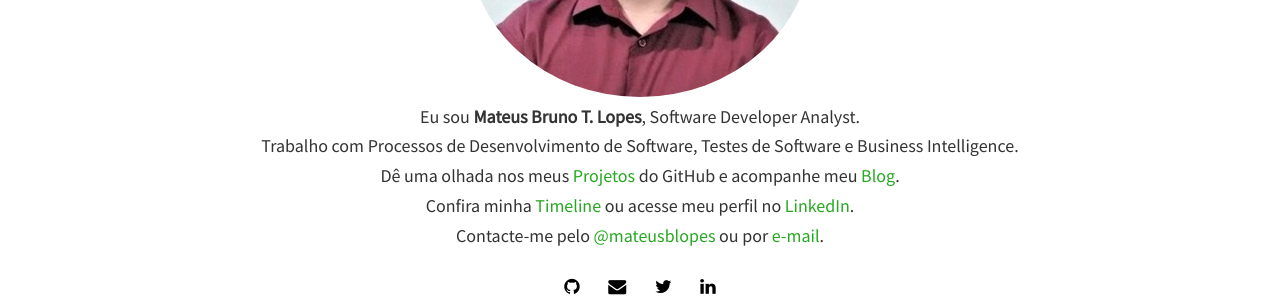
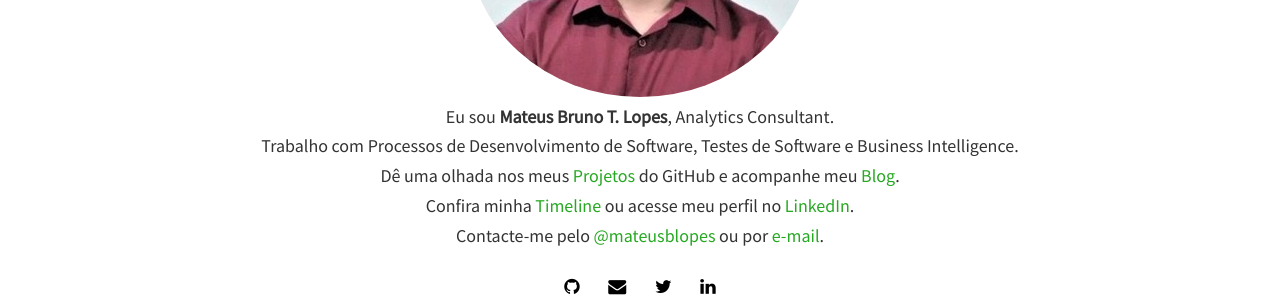
Before and after one commit to mateusbtlopes/mateusbtlopes.github.io, a Jekyll site: the page built from index.html, in a window 1280 px wide. Shown: the part 332-632 px from the top of the page. Built offline with Jekyll 4.4.1, drawn with Linux system fonts in a browser that asks for light colours; nearby versions of some CDN libraries; the list of posts is cut into pages by our own code.

Commit message:
Update home
Update home

```diff
--- a/index.html
+++ b/index.html
@@ -7,7 +7,7 @@ layout: home
 	  <div class="avatar">
 		<img class="img-circle" src="{{ site.baseurl }}/static/img/{{ site.avatar }}" alt="Responsive image">
 	  </div>
-	  <h4>Eu sou <strong>{{ site.author }}</strong>, Software Developer Analyst.</h4>
+	  <h4>Eu sou <strong>{{ site.author }}</strong>, Analytics Consultant.</h4>
 	  <h4>Trabalho com Processos de Desenvolvimento de Software, Testes de Software e Business Intelligence.</h4>
 	  <h4>Dê uma olhada nos meus <a href="{{ site.baseurl }}/projects.html"> Projetos</a> do GitHub e acompanhe meu <a href="{{ site.baseurl }}/blog.html"> Blog</a>.</h4>
 	  <h4>Confira minha <a href="{{ site.baseurl }}/timeline.html">Timeline</a> ou acesse meu perfil no <a href="https://br.linkedin.com/in/mateusblopes" target="_blank">LinkedIn</a>.</h4>
```
